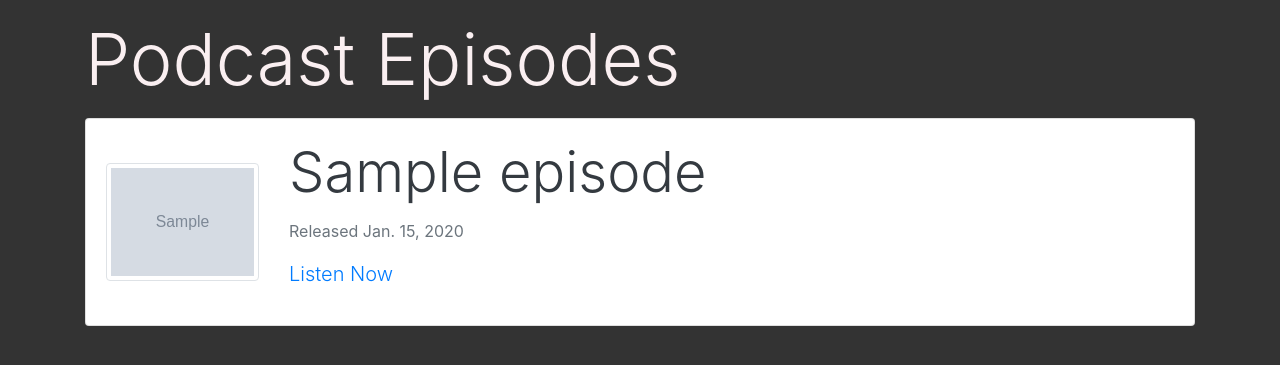
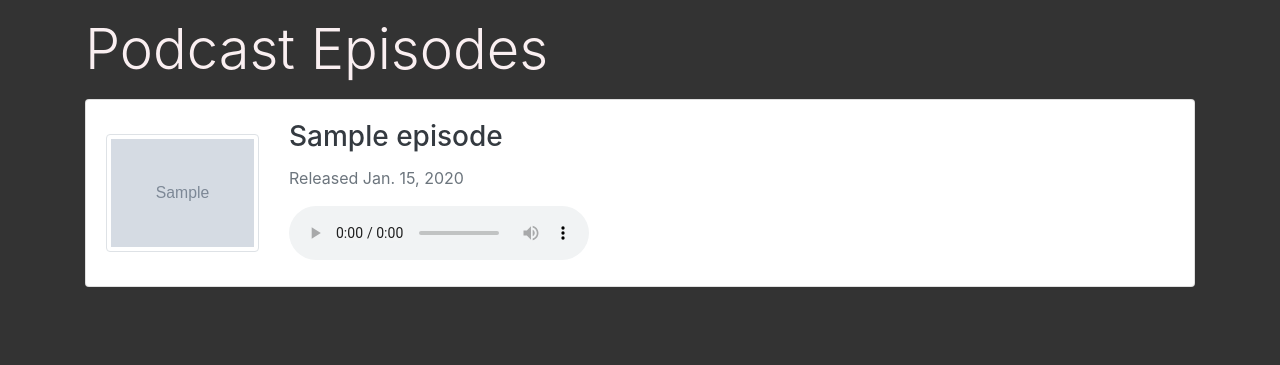
Before and after one commit to jgk-iles/osib-website, a Django app: template osib/osib/templates/blog/podcast/list.html in a window 1280 px wide. Shown: the part 72-437 px from the top of the page. Run offline with Django 3.2, Linux system fonts and the light colour scheme; the template is opened without the code that fills it: most values are stand-ins (such as "Sample title", 1, 10 or a date in 2020); grey boxes marked "Sample" are stand-in pictures; some libraries are stand-ins or nearby versions.

Commit message:
Last commit before move

```diff
--- /dev/null
+++ b/linode-api-token.txt
@@ -0,0 +1 @@
+923444e27e0528a0fda23d8cbdb924c8e8f70fddb5c2f8fd3b400bd93a206cd9
--- a/osib/blog/views.py
+++ b/osib/blog/views.py
@@ -1,3 +1,4 @@
+from django.core import paginator
 from django.http.response import HttpResponseForbidden
 from django.shortcuts import redirect, render, get_object_or_404
 from django.core.paginator import Paginator
@@ -82,4 +83,7 @@ def edit_post(request, year, month, day, post):
 def episode_list(request):
     feed = Source.objects.get(name='One Stream in Bristol')
     episodes = feed.posts.all().order_by('-created')
-    return render(request, 'blog/podcast/list.html', {'episodes': episodes})
+    paginator = Paginator(episodes, 5)
+    page_number = request.GET.get('page')
+    page_obj = paginator.get_page(page_number)
+    return render(request, 'blog/podcast/list.html', {'page_obj': page_obj})
--- a/osib/osib/templates/blog/podcast/list.html
+++ b/osib/osib/templates/blog/podcast/list.html
@@ -1,9 +1,9 @@
 {% extends 'base.html' %}
 {% block title %}OSIB Blog{% endblock title %}
 {% block content %}
-<h1 class="display-3">Podcast Episodes</h1>
+<h1 class="display-4">Podcast Episodes</h1>
 
-{% for episode in episodes %}
+{% for episode in page_obj %}
 <div class="card text-dark my-3">
   <div class="card-body">
     <div class="row align-items-center">
@@ -11,32 +11,57 @@
         <img src="{{ episode.image_url }}" class="img-thumbnail img-fluid">
       </div>
       <div class="col-10">
-        <h5 class="card-title display-4">
+        <h3 class="card-title">
           {{ episode.title }}
-        </h5>
+        </h3>
         <p class="text-muted">Released {{ episode.created.date }}</p>
         {% with episode.enclosures.all|first as audio %}
-        <p><a href="{{ audio.href }}" class="lead">Listen Now</a></p>
+        <audio controls>
+          <source src="{{ audio.href }}" style="width:100%">
+          Your browser does not support the audio element.
+        </audio>
         {% endwith %}
       </div>
     </div>
   </div>
-</div> {% endfor %} {% comment %} <nav aria-label="Page navigation example">
+</div>
+{% endfor %}
+
+
+{% comment %} {% for episode in page_obj %}
+<div class="card text-dark my-3">
+  <div class="card-body">
+    <h5 class="card-title">
+      <a href="{{ post.get_absolute_url }}" class="stretched-link">{{ post.title }}</a>
+    </h5>
+    <h6 class="card-subtitle mb-2 text-muted">
+      Published {{ post.publish }} by {{ post.author }}
+    </h6>
+    <p class="card-text text-dark">{{ post.body|safe|truncatewords:20|linebreaks }}</p>
+  </div>
+</div>
+{% endfor %} {% endcomment %}
+
+<nav aria-label="Page navigation example">
   <ul class="pagination">
     {% if page_obj.has_previous %}
     <li class="page-item">
       <a class="page-link" href="?page={{ page_obj.previous_page_number }}">Previous</a>
     </li>
-    {% endif %} {% for page in page_obj.paginator.page_range %}
-    <li class="page-item {% if page == page_obj.number %}active{% endif %}">
-      <a class="page-link" href="?page={{ page }}">{{ page }}</a>
-    </li>
-    {% endfor %} {% if page_obj.has_next %}
+    {% endif %}
+      {% comment %} {% for page in page_obj.paginator.page_range %}
+        {% if forloop.counter < 5 %}
+          <li class="page-item {% if page == page_obj.number %}active{% endif %}">
+            <a class="page-link" href="?page={{ page }}">{{ page }}</a>
+          </li>
+        {% endif %}
+      {% endfor %} {% endcomment %}
+    {% if page_obj.has_next %}
     <li class="page-item">
       <a class="page-link" href="?page={{ page_obj.next_page_number }}">Next</a>
     </li>
     {% endif %}
   </ul>
-</nav> {% endcomment %}
+</nav>
 
 {% endblock content %}
--- a/osib/osib/templates/blog/post/detail.html
+++ b/osib/osib/templates/blog/post/detail.html
@@ -17,7 +17,7 @@
             <figcaption class="figure-caption text-center">{{ post.image_caption }}</figcaption>
         </figure>
         {% endif %}
-        <p class="lead">Lorem ipsum dolor sit amet consectetur adipisicing elit. Eos deleniti dolores velit
+        {% comment %} <p class="lead">Lorem ipsum dolor sit amet consectetur adipisicing elit. Eos deleniti dolores velit
             laudantium accusantium autem amet maiores vero vitae totam quaerat quos, alias, recusandae magni officia
             delectus
             distinctio nemo a unde! Obcaecati soluta dolor in eos, aut vel impedit nobis ipsum vero hic cupiditate
@@ -91,7 +91,7 @@
             commodi
             quibusdam officia quaerat laborum, placeat, id modi perferendis veritatis facilis officiis illum harum quas
             autem!
-        </p>
+        </p> {% endcomment %}
 
     </div>
     <div class="col-lg-4 d-none d-lg-block">
--- a/osib/osib/templates/blog/post/list.html
+++ b/osib/osib/templates/blog/post/list.html
@@ -1,7 +1,7 @@
 {% extends 'base.html' %}
 {% block title %}OSIB Blog{% endblock title %}
 {% block content %}
-<h1 class="display-3 text-light">Blog</h1>
+<h1 class="display-4 text-light">Blog</h1>
 
 {% if perms.blog.can_publish_articles %}
 <a class="btn btn-primary" href="{% url 'blog:create_post' %}" role="button">Create Post</a>
@@ -10,9 +10,9 @@
 {% for post in page_obj %}
   <div class="card text-dark my-3">
     <div class="card-body">
-      <h5 class="card-title">
+      <h3 class="card-title">
         <a href="{{ post.get_absolute_url }}" class="stretched-link">{{ post.title }}</a>
-      </h5>
+      </h3>
       <h6 class="card-subtitle mb-2 text-muted">
         Published {{ post.publish }} by {{ post.author }}
       </h6>
--- /dev/null
+++ b/server.txt
@@ -0,0 +1 @@
+server unix password: jul1208
```
Also changed, not shown: django_scripts.txt (added, +35 -0 lines).
